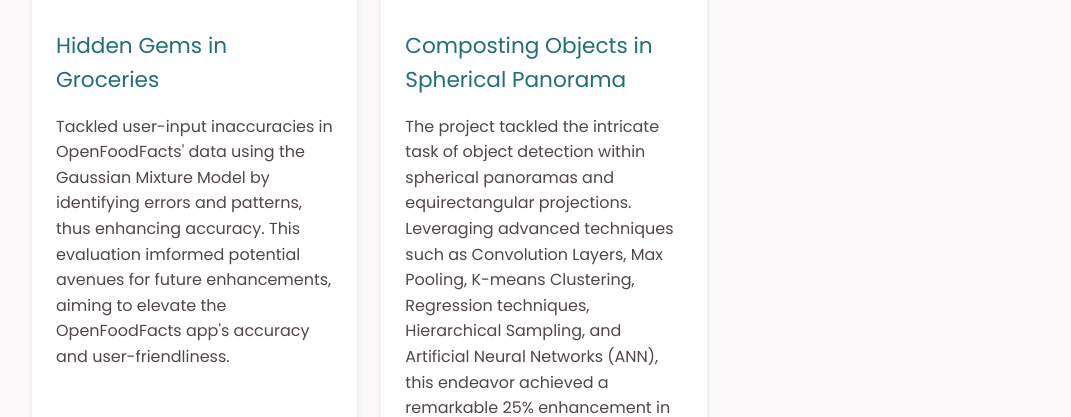
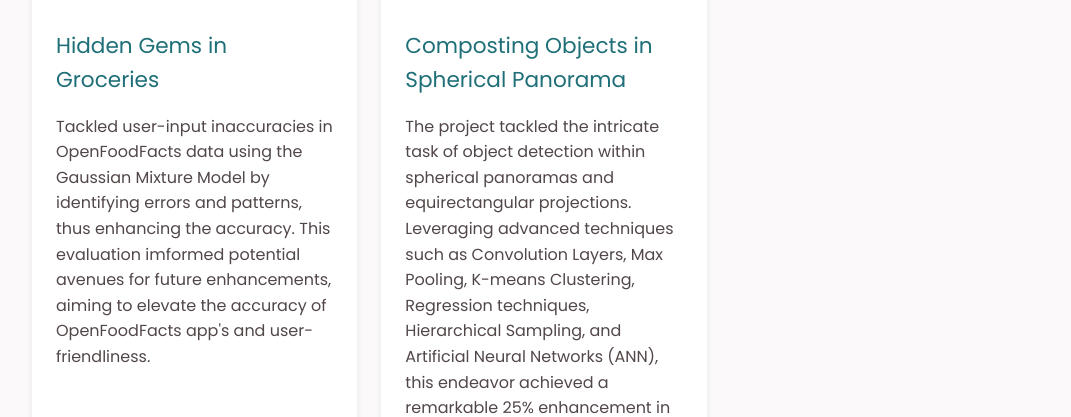
Before and after one commit to vingutha/vinuthna-main, a plain HTML site: page index.html in a window 1280 px wide. Shown: the part 6091-6508 px from the top of the page, without its empty margins (96-1167 px from the left). Drawn offline with nearby package versions, Linux system fonts and the light colour scheme.

Commit message:
updated html file

```diff
--- a/index.html
+++ b/index.html
@@ -926,8 +926,8 @@
 
               <span class="portfolio__subtitle">
 
-                Tackled user-input inaccuracies in OpenFoodFacts' data using the Gaussian Mixture Model by identifying errors and patterns, thus enhancing accuracy.
-                This evaluation imformed potential avenues for future enhancements, aiming to elevate the OpenFoodFacts app's accuracy and user-friendliness.
+                Tackled user-input inaccuracies in OpenFoodFacts data using the Gaussian Mixture Model by identifying errors and patterns, thus enhancing the accuracy.
+                This evaluation imformed potential avenues for future enhancements, aiming to elevate the accuracy of OpenFoodFacts app's and user-friendliness.
               </span>
 
               <div class="portfolio__button-wrapper">
```
Also changed, not shown: 1 other file.
